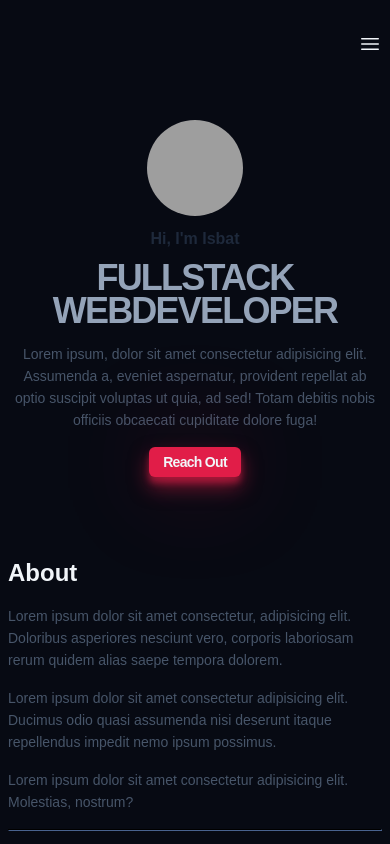
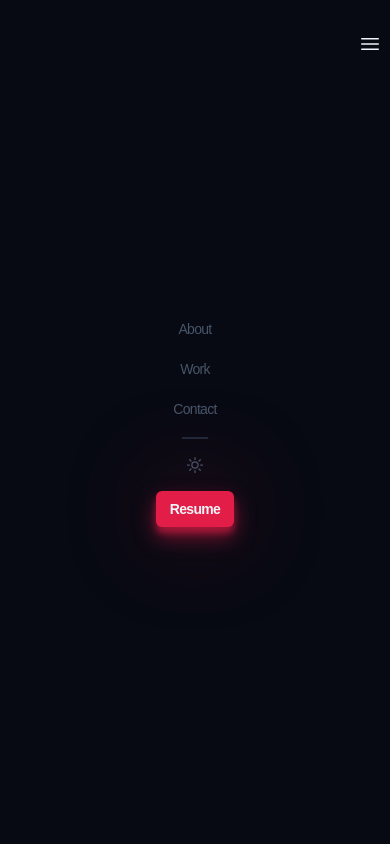
Before and after one commit to IsbatBInHossain/personal-website-v1, a website built with Vite: page index.html in a window 390 px wide. Both pictures are taken after a click on the button 370 px from the left and 44 px from the top of the page. Shown: the top 844 px of the page. Built offline with nearby package versions, Linux system fonts and the light colour scheme; grey boxes are pictures that could not be loaded; a web font is replaced by a local one.

Commit message:
Complete the mobile menu

```diff
--- a/index.html
+++ b/index.html
@@ -66,13 +66,50 @@
         </button>
       </nav>
     </header>
+    <!-- Mobile Navigation -->
+    <div class="mobile-nav">
+      <nav>
+        <ul class="mobile-nav__menu">
+          <li>
+            <a class="mobile-nav__link" href="#about">About</a>
+          </li>
+          <li>
+            <a class="mobile-nav__link" href="#featured">Work</a>
+          </li>
+          <li>
+            <a class="mobile-nav__link" href="#contact">Contact</a>
+          </li>
+          <li class="mobile-nav__line"></li>
+          <li>
+            <button class="mobile-nav__sun">
+              <svg
+                xmlns="http://www.w3.org/2000/svg"
+                fill="none"
+                viewBox="0 0 24 24"
+                stroke-width="1.5"
+                stroke="currentColor"
+              >
+                <path
+                  stroke-linecap="round"
+                  stroke-linejoin="round"
+                  d="M12 3v2.25m6.364.386l-1.591 1.591M21 12h-2.25m-.386 6.364l-1.591-1.591M12 18.75V21m-4.773-4.227l-1.591 1.591M5.25 12H3m4.227-4.773L5.636 5.636M15.75 12a3.75 3.75 0 11-7.5 0 3.75 3.75 0 017.5 0z"
+                />
+              </svg>
+            </button>
+          </li>
+          <li class="mobile-nav__btn btn">Resume</li>
+        </ul>
+      </nav>
+    </div>
+
+    <!-- End of Mobile Navigation -->
     <main>
       <section class="hero container">
         <img class="hero__img" src="/Profile.png" alt="Profile Picture" />
         <h2 class="hero__subtitle">Hi, I'm Isbat</h2>
         <h1 class="hero__title">
           Fullstack<br />
-          Webdeveloper
+          Webdeveloper.
         </h1>
         <p class="hero__description">
           Lorem ipsum, dolor sit amet consectetur adipisicing elit. Assumenda a,
@@ -83,7 +120,7 @@
         <button class="hero__btn btn">Reach out</button>
       </section>
 
-      <section class="about container section">
+      <section class="about container section" id="about">
         <div class="about__content">
           <h2 class="about__title">About</h2>
           <p class="about_description">
@@ -119,7 +156,7 @@
           <img class="about__img" src="/programming.png" alt="programming" />
         </div>
       </section>
-      <section class="featured container section">
+      <section class="featured container section" id="featured">
         <h3 class="featured__subtitle">Featured Project</h3>
         <div class="featured__wrapper">
           <h2 class="featured__title">Lorem ipsum</h2>
@@ -197,10 +234,11 @@
       <section class="work container section">
         <h2 class="work__title">Projects</h2>
         <p class="work__description">
-          Mollit pariatur tempor nisi dolor non consequat magna cupidatat reprehenderit. Aliquip excepteur ullamco aliquip magna est et commodo deserunt ipsum.
+          Mollit pariatur tempor nisi dolor non consequat magna cupidatat
+          reprehenderit. Aliquip excepteur ullamco aliquip magna est et commodo
+          deserunt ipsum.
         </p>
         <div class="work__container">
-
           <!-- Project 1 -->
           <h3 class="work__project-title">Wax Motiff</h3>
           <div class="work__img-wrapper work__image1">
@@ -209,14 +247,14 @@
           <div class="work__project work__content1">
             <div class="work__project-subtitle">Wax Motiff</div>
             <p class="work__project-desc1">
-              Labore magna ut non labore Lorem nisi culpa sint et quis sint. Enim
-              pariatur deserunt do ad exercitation.
+              Labore magna ut non labore Lorem nisi culpa sint et quis sint.
+              Enim pariatur deserunt do ad exercitation.
             </p>
             <p class="work__project-desc2">
               Ea ut non cupidatat consequat sint elit ipsum culpa dolor cillum
               commodo. Do esse excepteur cillum deserunt duis incididunt. Eu
-              tempor ullamco aliqua consectetur incididunt anim dolor sunt laboris
-              adipisicing cupidatat sint.
+              tempor ullamco aliqua consectetur incididunt anim dolor sunt
+              laboris adipisicing cupidatat sint.
             </p>
             <a href="#" class="btn work__project-btn">Website</a>
           </div>
@@ -228,14 +266,14 @@
           <div class="work__project work__content2">
             <div class="work__project-subtitle">Draze Force</div>
             <p class="work__project-desc1">
-              Labore magna ut non labore Lorem nisi culpa sint et quis sint. Enim
-              pariatur deserunt do ad exercitation.
+              Labore magna ut non labore Lorem nisi culpa sint et quis sint.
+              Enim pariatur deserunt do ad exercitation.
             </p>
             <p class="work__project-desc2">
               Ea ut non cupidatat consequat sint elit ipsum culpa dolor cillum
               commodo. Do esse excepteur cillum deserunt duis incididunt. Eu
-              tempor ullamco aliqua consectetur incididunt anim dolor sunt laboris
-              adipisicing cupidatat sint.
+              tempor ullamco aliqua consectetur incididunt anim dolor sunt
+              laboris adipisicing cupidatat sint.
             </p>
             <a href="#" class="btn work__project-btn">Website</a>
           </div>
@@ -247,14 +285,14 @@
           <div class="work__project work__content3">
             <div class="work__project-subtitle">Artren</div>
             <p class="work__project-desc1">
-              Labore magna ut non labore Lorem nisi culpa sint et quis sint. Enim
-              pariatur deserunt do ad exercitation.
+              Labore magna ut non labore Lorem nisi culpa sint et quis sint.
+              Enim pariatur deserunt do ad exercitation.
             </p>
             <p class="work__project-desc2">
               Ea ut non cupidatat consequat sint elit ipsum culpa dolor cillum
               commodo. Do esse excepteur cillum deserunt duis incididunt. Eu
-              tempor ullamco aliqua consectetur incididunt anim dolor sunt laboris
-              adipisicing cupidatat sint.
+              tempor ullamco aliqua consectetur incididunt anim dolor sunt
+              laboris adipisicing cupidatat sint.
             </p>
             <a href="#" class="btn work__project-btn">Website</a>
           </div>
@@ -266,14 +304,14 @@
           <div class="work__project work__content4">
             <div class="work__project-subtitle">Platform Pro</div>
             <p class="work__project-desc1">
-              Labore magna ut non labore Lorem nisi culpa sint et quis sint. Enim
-              pariatur deserunt do ad exercitation.
+              Labore magna ut non labore Lorem nisi culpa sint et quis sint.
+              Enim pariatur deserunt do ad exercitation.
             </p>
             <p class="work__project-desc2">
               Ea ut non cupidatat consequat sint elit ipsum culpa dolor cillum
               commodo. Do esse excepteur cillum deserunt duis incididunt. Eu
-              tempor ullamco aliqua consectetur incididunt anim dolor sunt laboris
-              adipisicing cupidatat sint.
+              tempor ullamco aliqua consectetur incididunt anim dolor sunt
+              laboris adipisicing cupidatat sint.
             </p>
             <a href="#" class="btn work__project-btn">Website</a>
           </div>
@@ -285,14 +323,14 @@
           <div class="work__project work__content5">
             <div class="work__project-subtitle">Wally's Vegan</div>
             <p class="work__project-desc1">
-              Labore magna ut non labore Lorem nisi culpa sint et quis sint. Enim
-              pariatur deserunt do ad exercitation.
+              Labore magna ut non labore Lorem nisi culpa sint et quis sint.
+              Enim pariatur deserunt do ad exercitation.
             </p>
             <p class="work__project-desc2">
               Ea ut non cupidatat consequat sint elit ipsum culpa dolor cillum
               commodo. Do esse excepteur cillum deserunt duis incididunt. Eu
-              tempor ullamco aliqua consectetur incididunt anim dolor sunt laboris
-              adipisicing cupidatat sint.
+              tempor ullamco aliqua consectetur incididunt anim dolor sunt
+              laboris adipisicing cupidatat sint.
             </p>
             <a href="#" class="btn work__project-btn">Website</a>
           </div>
@@ -302,40 +340,47 @@
             <img src="/projects/portfolio.png" alt="PortFolio Website" />
           </div>
           <div class="work__project work__content6">
-            <div class="work__project-subtitle">
-              Portfolio
-            </div>
+            <div class="work__project-subtitle">Portfolio</div>
             <p class="work__project-desc1">
-              Labore magna ut non labore Lorem nisi culpa sint et quis sint. Enim
-              pariatur deserunt do ad exercitation.
+              Labore magna ut non labore Lorem nisi culpa sint et quis sint.
+              Enim pariatur deserunt do ad exercitation.
             </p>
             <p class="work__project-desc2">
               Ea ut non cupidatat consequat sint elit ipsum culpa dolor cillum
               commodo. Do esse excepteur cillum deserunt duis incididunt. Eu
-              tempor ullamco aliqua consectetur incididunt anim dolor sunt laboris
-              adipisicing cupidatat sint.
+              tempor ullamco aliqua consectetur incididunt anim dolor sunt
+              laboris adipisicing cupidatat sint.
             </p>
             <a href="#" class="btn work__project-btn">Website</a>
           </div>
-        </section>
         </div>
-      <section class="contact section container">
+      </section>
+      <section class="contact section container" id="contact">
         <h2 class="contact__title">Get in Contact</h2>
         <p class="contact__description">
-          Whether you are starting a project, have business inquiries or just want to say hi, my inbox is always open so feel free to reach out and I will get back to you as soon as possible.
+          Whether you are starting a project, have business inquiries or just
+          want to say hi, my inbox is always open so feel free to reach out and
+          I will get back to you as soon as possible.
         </p>
-        <a href="mailto:isbatbinhossain@gmail.com" target="_blank" class="contact__btn btn">Reach Out</a>
+        <a
+          href="mailto:isbatbinhossain@gmail.com"
+          target="_blank"
+          class="contact__btn btn"
+          >Reach Out</a
+        >
       </section>
     </main>
     <footer class="footer container section">
       <h3 class="footer__title">~ Isbat-Bin-Hossain ~</h3>
-      <a class="footer__link"
+      <a
+        class="footer__link"
         href="https://www.flaticon.com/free-stickers/web-programming"
         title="web programming stickers"
         target="_blank"
         >Web programming sticker by kerismaker</a
       >
     </footer>
+    <!-- <script src="./src/utils/mobile-nav menu"></script> -->
     <script type="module" src="./src/main.js"></script>
   </body>
 </html>
--- a/src/main.js
+++ b/src/main.js
@@ -1,6 +1,7 @@
 import "../styles/modern-normalized.css";
 import "../styles/style.css";
 import "../styles/components/header.css";
+import "../styles/components/mobile-nav.css";
 import "../styles/components/hero.css";
 import "../styles/components/about.css";
 import "../styles/components/featured.css";
@@ -8,3 +9,5 @@ import "../styles/components/work.css";
 import "../styles/components/contact.css";
 import "../styles/components/footer.css";
 import "../styles/utils.css";
+import mobileNavFn from "./utils/mobile-nav menu";
+mobileNavFn();
--- /dev/null
+++ b/src/utils/mobile-nav menu.js
@@ -0,0 +1,30 @@
+const mobileNavFn = () => {
+  const headerBtn = document.querySelector(".header__bars");
+  const mobileLinks = document.querySelectorAll(".mobile-nav__link");
+  const mobileNav = document.querySelector(".mobile-nav");
+
+  headerBtn.addEventListener("click", handleClick);
+  mobileLinks.forEach((link) => {
+    link.addEventListener("click", handleLinkClick);
+  });
+  let isMenuOpen = false;
+
+  function handleClick() {
+    isMenuOpen = !isMenuOpen;
+    if (isMenuOpen) {
+      mobileNav.style.display = "flex";
+      document.body.style.overflowY = "hidden";
+    } else {
+      mobileNav.style.display = "none";
+      document.body.style.overflowY = "auto";
+    }
+  }
+
+  function handleLinkClick() {
+    isMenuOpen = false;
+    mobileNav.style.display = "none";
+    document.body.style.overflowY = "auto";
+  }
+};
+
+export default mobileNavFn;
--- a/styles/components/header.css
+++ b/styles/components/header.css
@@ -4,6 +4,8 @@
   align-items: center;
   padding-top: 2rem;
   padding-bottom: 2rem;
+  position: relative;
+  z-index: 999;
 }
 .header__menu {
   display: none;
--- /dev/null
+++ b/styles/components/mobile-nav.css
@@ -0,0 +1,46 @@
+.mobile-nav {
+  position: absolute;
+  top: 0;
+  left: 0;
+  height: 100%;
+  width: 100%;
+  display: none;
+  align-items: center;
+  justify-content: center;
+  background-color: var(--clr-dark);
+  z-index: 99;
+}
+.mobile-nav__menu {
+  list-style: none;
+  padding: 0;
+  display: flex;
+  flex-direction: column;
+  align-items: center;
+  justify-content: center;
+  gap: 1rem;
+}
+.mobile-nav__link {
+  font-size: var(--size-sm);
+  font-weight: 400;
+  color: var(--clr-slate600);
+  text-decoration: none;
+  letter-spacing: -0.05em;
+  transition: color 0.3s;
+}
+.mobile-nav__link:hover {
+  color: var(--clr-rose);
+}
+.mobile-nav__line {
+  border: 1px solid var(--clr-slate800);
+  padding-right: 1.5em;
+}
+.mobile-nav__sun {
+  display: block;
+  height: var(--size-xl);
+  width: var(--size-xl);
+  color: var(--clr-slate600);
+}
+.mobile-nav__btn {
+  font-size: var(--size-sm);
+  cursor: pointer;
+}
```
